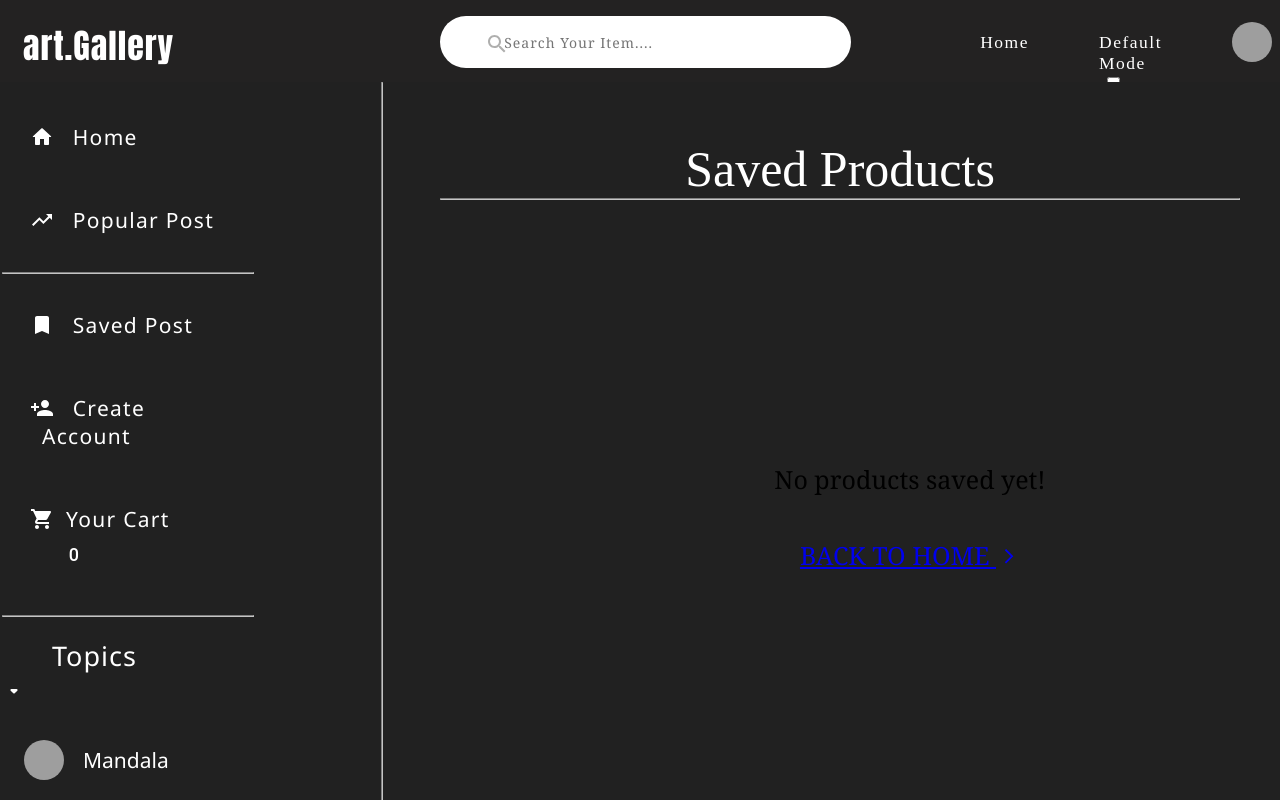
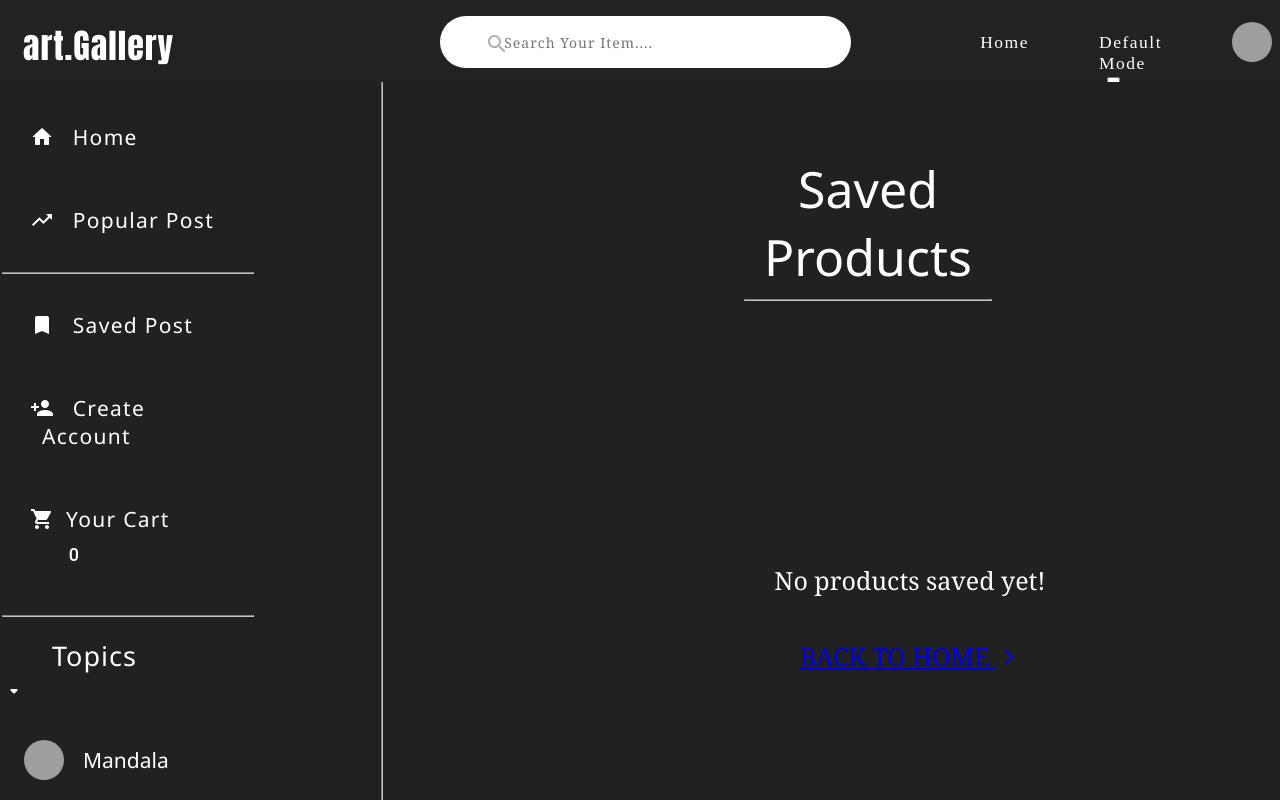
Before and after one commit to Pragyani/art-gallery, a React (Create React App) app: page /saved-post in a window 1280 px wide. Built offline with nearby package versions, Linux system fonts and the light colour scheme; grey boxes are pictures that could not be loaded.

Commit message:
add : styling of hr , changes in h1

```diff
--- a/src/pages/SavedPost/savePost.css
+++ b/src/pages/SavedPost/savePost.css
@@ -3,6 +3,12 @@
     width: 100%;
 }
 
+.saved-headline-hr {
+    margin-top: 8px;
+    margin-left: 8%;
+    margin-right: 8%;
+    color: var(--color);
+}
 
 .saved-semiConatiner .side-sectionBar {
     width: 20%;
@@ -17,11 +23,15 @@
 }
 
 .saved-products-container h1 {
+    font-family: 'Segoe UI', Tahoma, Geneva, Verdana, sans-serif;
     text-align: center;
     font-size: 50px;
     font-weight: 340;
-    margin-bottom: 28px;
+    margin-bottom: 20px;
+    margin-top: 15px;
+    margin-left: 35%;
     color: var(--color);
+    width: 37%;
 }
 
 .saved-products-container p {
@@ -33,6 +43,7 @@
     margin-top: 12pc;
     margin-bottom: 20px;
     cursor: pointer;
+    color: var(--color);
 }
 
 .saved-products-container p span {
@@ -69,16 +80,16 @@
     margin-left: 30px;
 }
 
-.saved-products-list .fluid-post{
+.saved-products-list .fluid-post {
     width: 50%;
     margin-bottom: 6px;
 }
 
-.saved-hr{
+.saved-hr {
     color: var(--color);
     /* opacity: .2; */
     margin-left: 23.8pc;
     position: fixed;
     margin-top: 82px;
-    height:100%;
+    height: 100%;
 }
```
